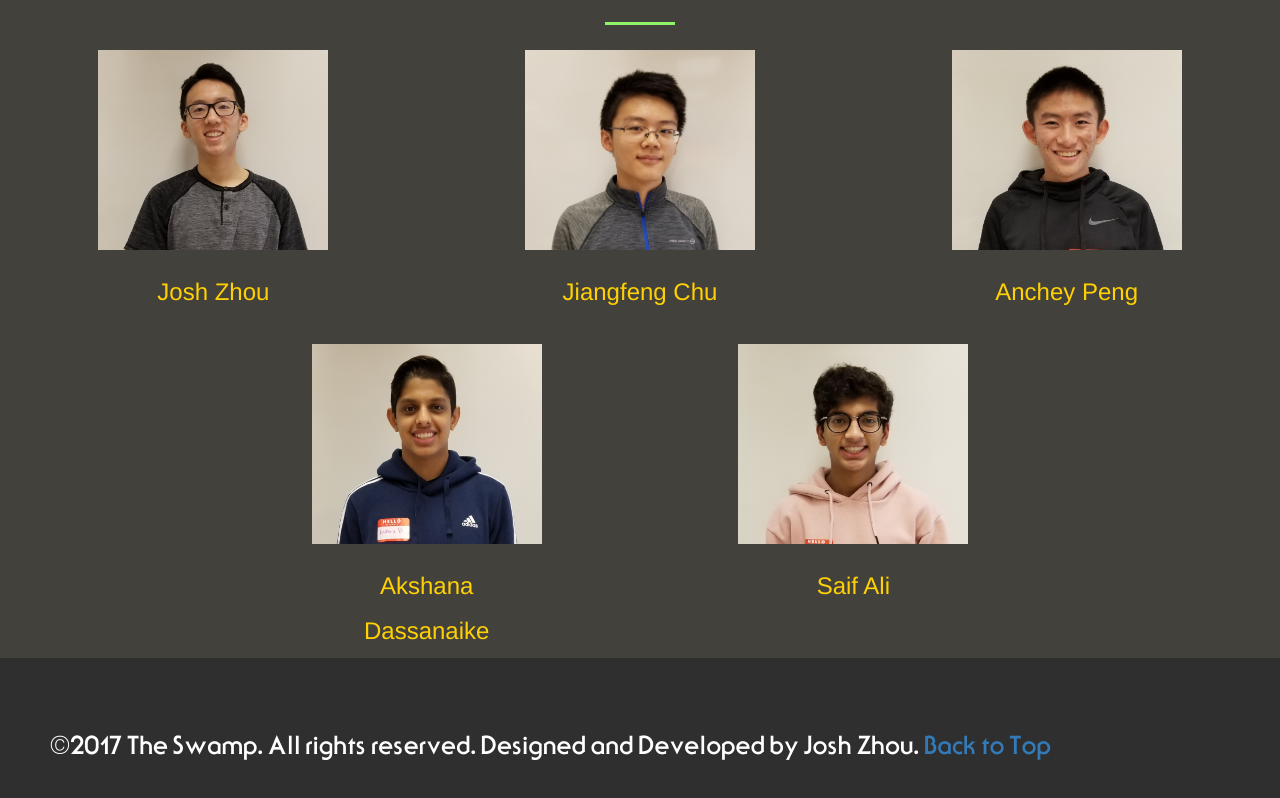
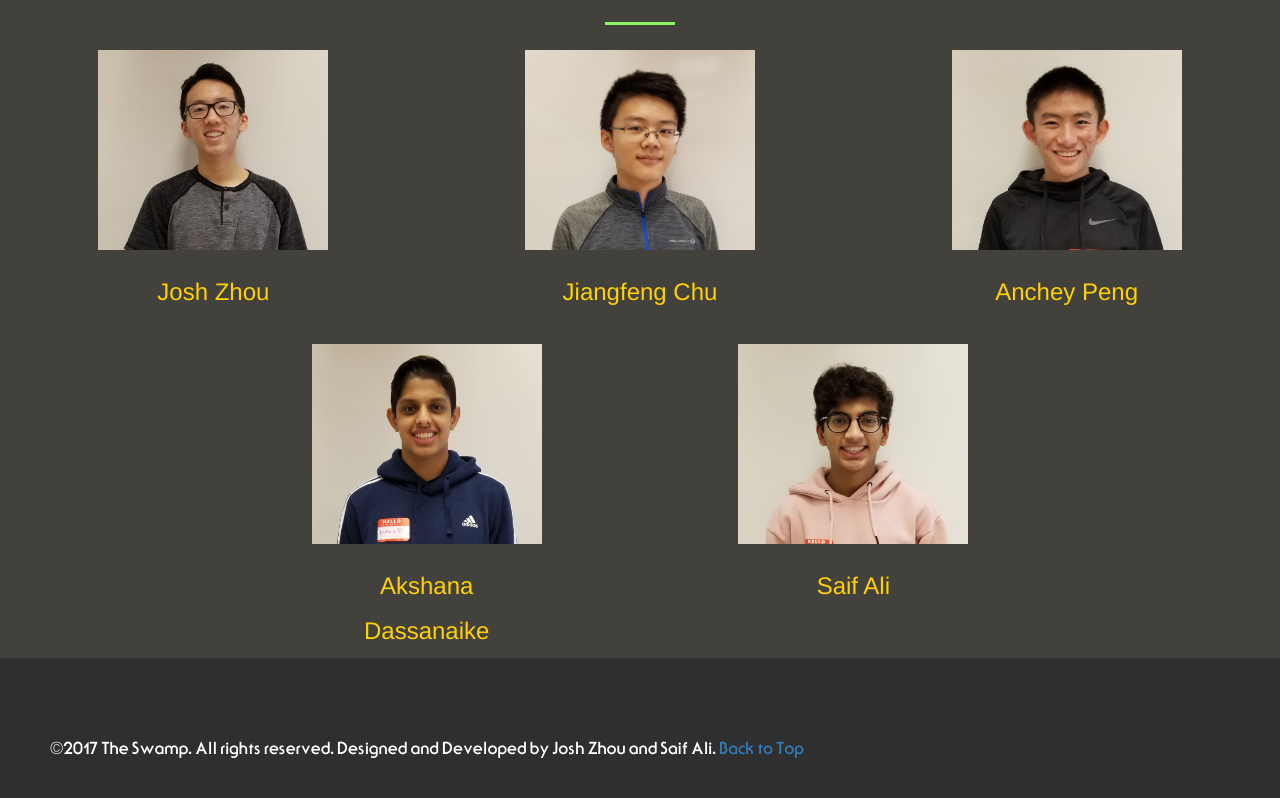
Before and after one commit to starwarsforcesimulator/app, a plain HTML site: page index.html in a window 1280 px wide. Shown: the part 1841-2639 px from the top of the page. Drawn offline with nearby package versions, Linux system fonts and the light colour scheme.

Commit message:
Update index.html

```diff
--- a/index.html
+++ b/index.html
@@ -359,7 +359,7 @@ language is Java</font></p>
 </div>
 <footer class="container-fluid" id="foot">
 
-<p>©2017 The Swamp. All rights reserved. Designed and Developed by Josh Zhou. <a href="#home">Back to Top</a></p>
+<p><font size="3">©2017 The Swamp. All rights reserved. Designed and Developed by Josh Zhou and Saif Ali. <a href="#home">Back to Top</a></font></p>
 
 
 </footer>
```
